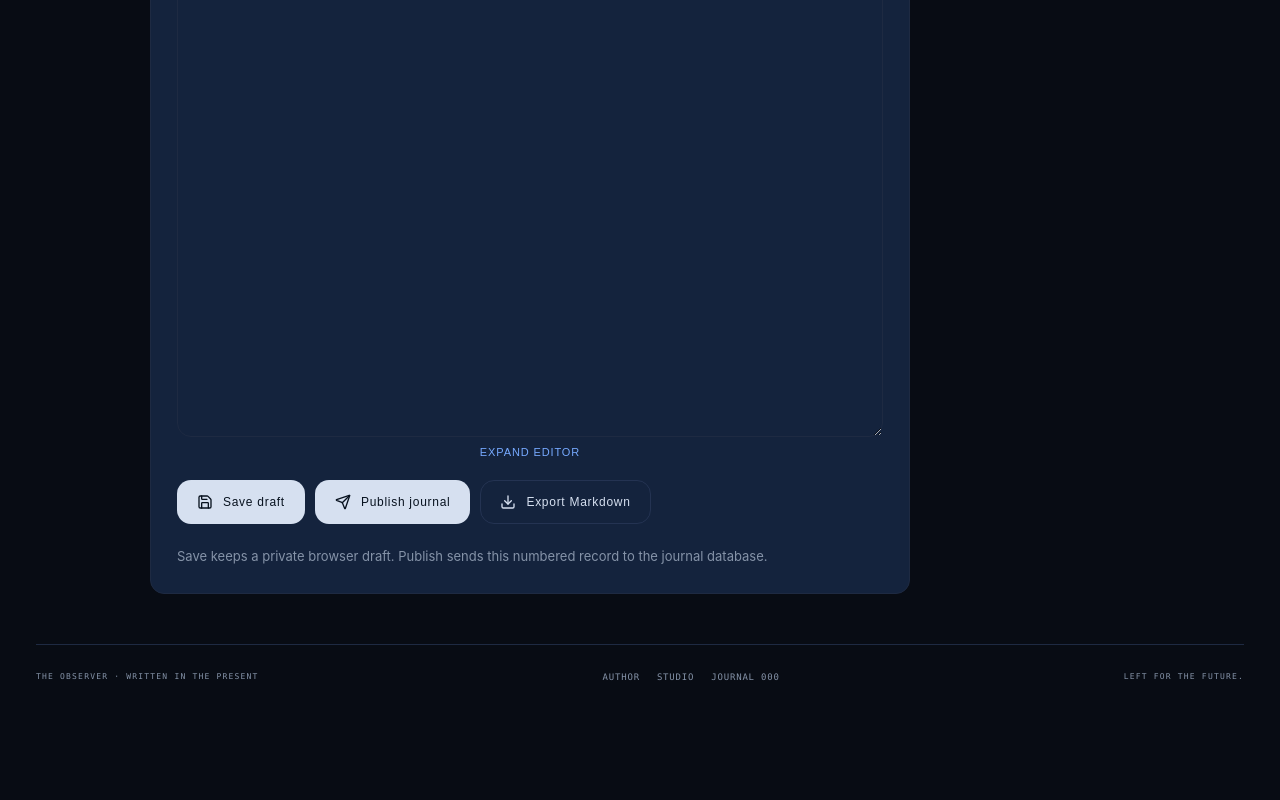
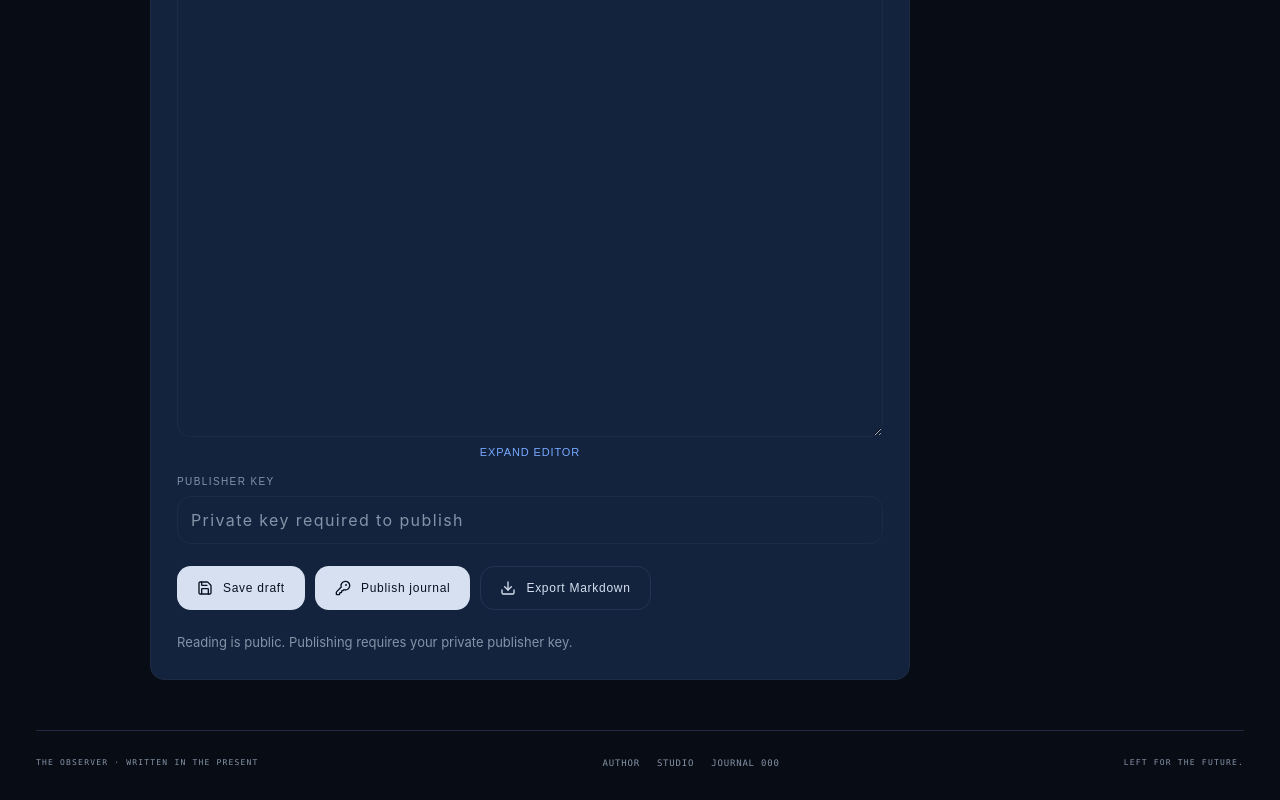
Before and after one commit to proshoppingbd-svg/the-observer, a Next.js app: page /daily in a window 1280 px wide. Shown: the part 936-1736 px from the top of the page. Before the commit the page ends 1650 px from the top, so only its background shows below. Built offline with nearby package versions, Linux system fonts and the light colour scheme.

Commit message:
Require publisher key in daily journal

```diff
--- a/app/daily/page.tsx
+++ b/app/daily/page.tsx
@@ -1,7 +1,7 @@
 'use client';
 
 import { useEffect, useState } from 'react';
-import { Download, Save, Send } from 'lucide-react';
+import { Download, KeyRound, Save, Send } from 'lucide-react';
 
 const today = new Intl.DateTimeFormat('en-CA', { year: 'numeric', month: '2-digit', day: '2-digit' }).format(new Date());
 
@@ -9,6 +9,7 @@ export default function DailyJournal() {
   const [date, setDate] = useState(today);
   const [title, setTitle] = useState('');
   const [body, setBody] = useState('');
+  const [publishKey, setPublishKey] = useState('');
   const [saved, setSaved] = useState(false);
   const [expanded, setExpanded] = useState(false);
   const [publishing, setPublishing] = useState(false);
@@ -18,11 +19,12 @@ export default function DailyJournal() {
   useEffect(() => {
     const draft = window.localStorage.getItem(`observer-daily-${today}`);
     if (draft) { const parsed = JSON.parse(draft) as { title?: string; body?: string }; setTitle(parsed.title ?? ''); setBody(parsed.body ?? ''); }
+    setPublishKey(window.localStorage.getItem('observer-publish-key') ?? '');
   }, []);
 
   const save = () => { window.localStorage.setItem(`observer-daily-${date}`, JSON.stringify({ title, body })); setSaved(true); window.setTimeout(() => setSaved(false), 1800); };
   const download = () => { const blob = new Blob([`# ${title || 'Daily journal'}\n\n${date}\n\n${body}`], { type: 'text/markdown' }); const url = URL.createObjectURL(blob); const anchor = document.createElement('a'); anchor.href = url; anchor.download = `observer-${date}.md`; anchor.click(); URL.revokeObjectURL(url); };
-  const publish = async () => { setPublishing(true); setPublishError(''); try { const response = await fetch('/api/journals', { method: 'POST', headers: { 'content-type': 'application/json' }, body: JSON.stringify({ date, title, body }) }); const result = await response.json() as { journal?: { number?: number }; error?: string }; if (!response.ok) throw new Error(result.error || 'Could not publish this entry.'); setPublished(true); setSaved(false); window.localStorage.removeItem(`observer-daily-${date}`); window.setTimeout(() => setPublished(false), 2600); } catch (error) { setPublishError(error instanceof Error ? error.message : 'Could not publish this entry.'); } finally { setPublishing(false); } };
+  const publish = async () => { setPublishing(true); setPublishError(''); try { const response = await fetch('/api/journals', { method: 'POST', headers: { 'content-type': 'application/json', 'x-publish-key': publishKey }, body: JSON.stringify({ date, title, body }) }); const result = await response.json() as { journal?: { number?: number }; error?: string }; if (!response.ok) throw new Error(result.error || 'Could not publish this entry.'); window.localStorage.setItem('observer-publish-key', publishKey); setPublished(true); setSaved(false); window.localStorage.removeItem(`observer-daily-${date}`); window.setTimeout(() => setPublished(false), 2600); } catch (error) { setPublishError(error instanceof Error ? error.message : 'Could not publish this entry.'); } finally { setPublishing(false); } };
 
   return <main className="daily-page page-shell">
     <p className="eyebrow page-kicker">The Observer / Daily journal</p>
@@ -33,9 +35,10 @@ export default function DailyJournal() {
       <label className="daily-label">Date<input className="input" type="date" value={date} onChange={(event) => setDate(event.target.value)} /></label>
       <label className="daily-label">Title<input className="input" value={title} onChange={(event) => setTitle(event.target.value)} placeholder="Give today a name" /></label>
       <label className="daily-label">Your entry<textarea className={`input daily-textarea ${expanded ? 'is-expanded' : ''}`} rows={20} value={body} onChange={(event) => setBody(event.target.value)} placeholder="What happened? What did you notice? What do you believe now?" /><button className="editor-expand" type="button" onClick={() => setExpanded(!expanded)}>{expanded ? 'Collapse editor' : 'Expand editor'}</button></label>
-      <div className="daily-actions"><button className="button" type="button" onClick={save}><Save size={16} /> {saved ? 'Saved' : 'Save draft'}</button><button className="button" type="button" onClick={publish} disabled={publishing || published}><Send size={16} /> {published ? 'Published' : publishing ? 'Publishing…' : 'Publish journal'}</button><button className="button button-secondary" type="button" onClick={download}><Download size={16} /> Export Markdown</button></div>
+      <label className="daily-label">Publisher key<input className="input" type="password" value={publishKey} onChange={(event) => setPublishKey(event.target.value)} placeholder="Private key required to publish" /></label>
+      <div className="daily-actions"><button className="button" type="button" onClick={save}><Save size={16} /> {saved ? 'Saved' : 'Save draft'}</button><button className="button" type="button" onClick={publish} disabled={publishing || published}><KeyRound size={16} /> {published ? 'Published' : publishing ? 'Publishing…' : 'Publish journal'}</button><button className="button button-secondary" type="button" onClick={download}><Download size={16} /> Export Markdown</button></div>
       {publishError && <p className="daily-error" role="alert">{publishError}</p>}
-      <p className="daily-note">Save keeps a private browser draft. Publish sends this numbered record to the journal database.</p>
+      <p className="daily-note">Reading is public. Publishing requires your private publisher key.</p>
     </section>
   </main>;
 }
```
